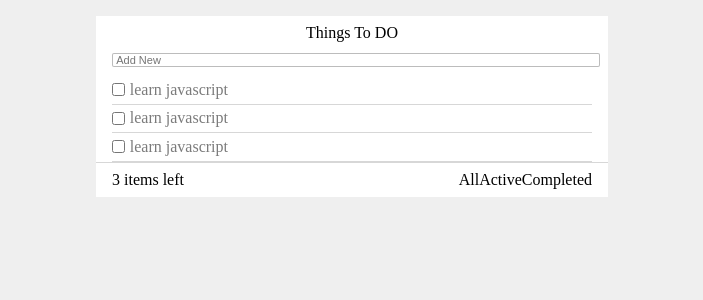
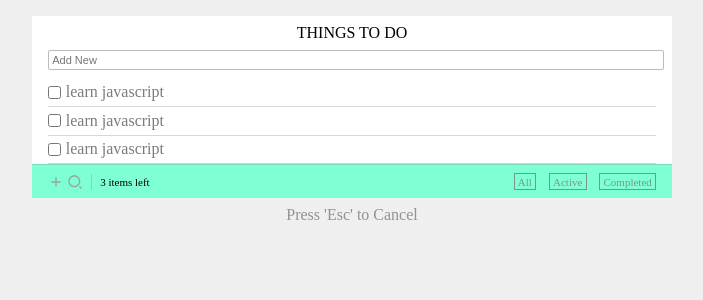
Before and after one commit to Hemsleek/New_Todo, a React (Vite) app: page / in a window 1280 px wide. Shown: the top 300 px of the page, without its empty margins (288-991 px from the left). Built offline with nearby package versions, Linux system fonts and the light colour scheme.

Commit message:
update: todo

```diff
--- a/src/App.jsx
+++ b/src/App.jsx
@@ -6,6 +6,7 @@ const App = () => {
   return (
     <div className="App">
       <TodoApp />
+
     </div>
   );
 };
--- a/src/components/Footer.jsx
+++ b/src/components/Footer.jsx
@@ -4,12 +4,17 @@ const Footer = () => {
   const tabs = "All,Active,Completed".split(",");
   return (
     <div className="Footer">
-      <div className="actions"></div>
+      <div className="actions">
+        <img src="/vectors/add-icon.svg" alt="add-icon" />
+        <img src="/vectors/search.svg" alt="search-icon" />
+      </div>
       <div className="todo-info">
         <span>3 items left</span>
         <div className="tabs">
           {tabs.map((tab) => (
-            <span key={tab}>{tab}</span>
+            <span className="tab active" key={tab}>
+              {tab}
+            </span>
           ))}
         </div>
       </div>
--- a/src/components/TodoApp.css
+++ b/src/components/TodoApp.css
@@ -1,11 +1,21 @@
+
 .TodoApp {
-  width: 40vw;
+    --grey: rgba(123, 123, 123, 0.8);
+  width: 50vw;
   margin: 1rem auto 0;
   background-color: #fff;
   display: flex;
   flex-direction: column;
   padding-top: 0.5rem;
 }
+
+.cancel-msg{
+    display:block;
+    text-align: center;
+    margin-top:.5rem;
+    color:rgba(123, 123, 123, 0.8);
+}
+
 
 .TodoApp .title {
   text-align: center;
@@ -19,7 +29,7 @@
   width: 100%;
   border: 1px solid rgba(123, 123, 123, 0.5);
   border-radius: 2px;
-  padding: 0 0.2rem;
+  padding: 0.2rem;
   font-size: 11px;
 }
 form input:focus {
@@ -46,6 +56,20 @@ form input:focus {
     align-items: center;
     border-top:1px solid rgba(123, 123, 123, 0.3);
     padding:0.5rem 1rem;
+    font-size:11px;
+    background-color: aquamarine;
+}
+.Footer .actions{
+    display: flex;
+    align-items: center;
+    column-gap: .2rem;
+    border-right:1px solid rgba(123, 123, 123, 0.3);
+    padding-right: .5rem;
+    margin-right:.5rem;
+}
+.actions img{
+    width:1rem;
+    height:1rem;
 }
 .Footer .todo-info{
     flex-grow:1;
@@ -53,3 +77,19 @@ form input:focus {
     align-items: center;
     justify-content: space-between;
 }
+
+.todo-info .tabs{
+    display:flex;
+    align-items: center;
+    column-gap:.8rem ;
+}
+
+.tabs .tab{
+    color:var(--grey);
+
+}
+
+.tabs .tab.active{
+    border: 1px solid var(--grey);
+    padding: .1rem .2rem;
+}
--- a/src/components/TodoApp.jsx
+++ b/src/components/TodoApp.jsx
@@ -5,8 +5,9 @@ import Todos from "./Todos";
 
 const TodoApp = () => {
   return (
+    <>
       <div className="TodoApp">
-      <span className="title">Things To DO</span>
+        <span className="title">THINGS TO DO</span>
         <main>
           <form className="form-add">
             <input type="text" placeholder="Add New" />
@@ -15,6 +16,8 @@ const TodoApp = () => {
         </main>
         <Footer />
       </div>
+      <span className="cancel-msg">Press 'Esc' to Cancel</span>
+    </>
   );
 };
 
```
Also changed, not shown: public/vectors/add-icon.svg (added), public/vectors/search.svg (added). Lines whose indentation alone changed are shown as unchanged.
